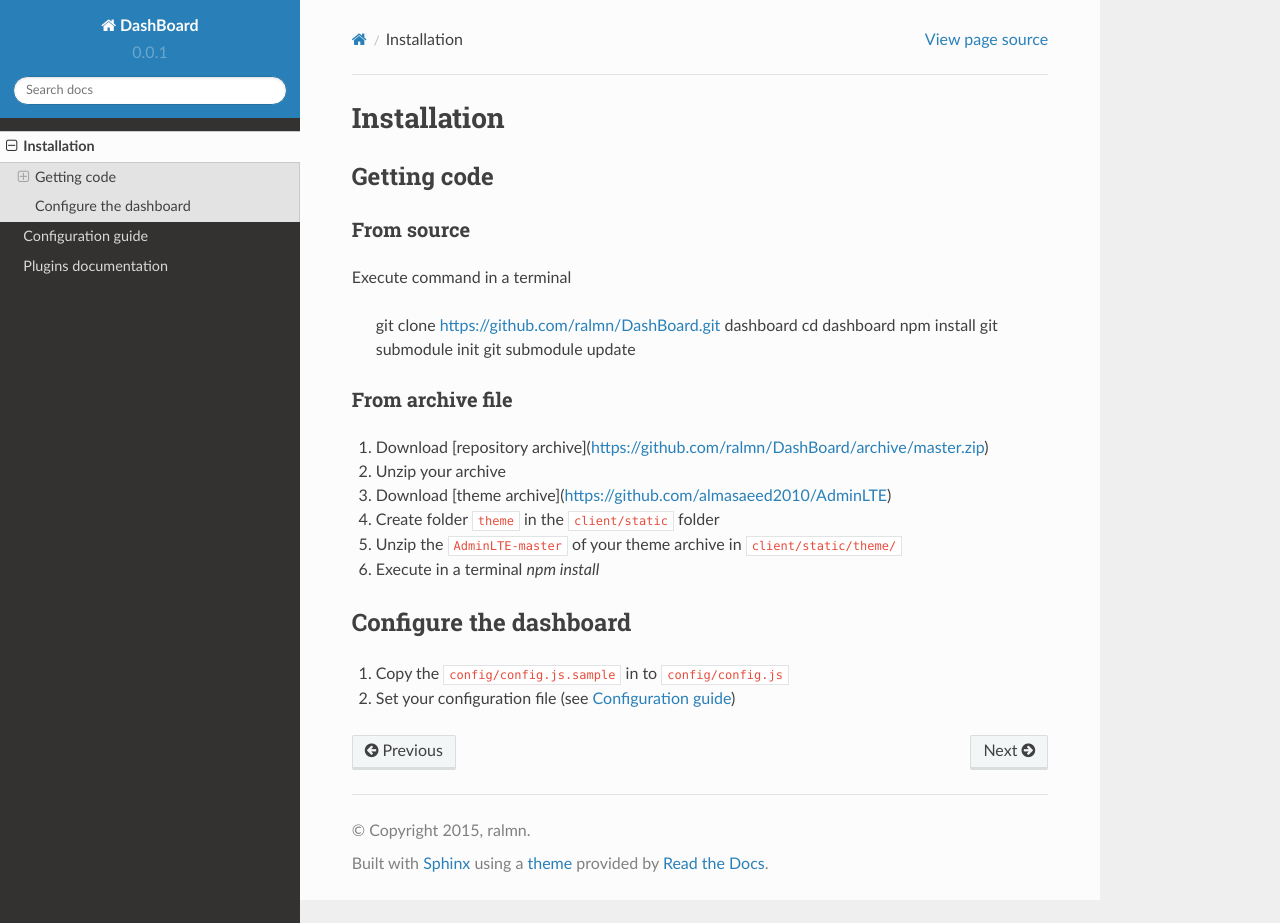
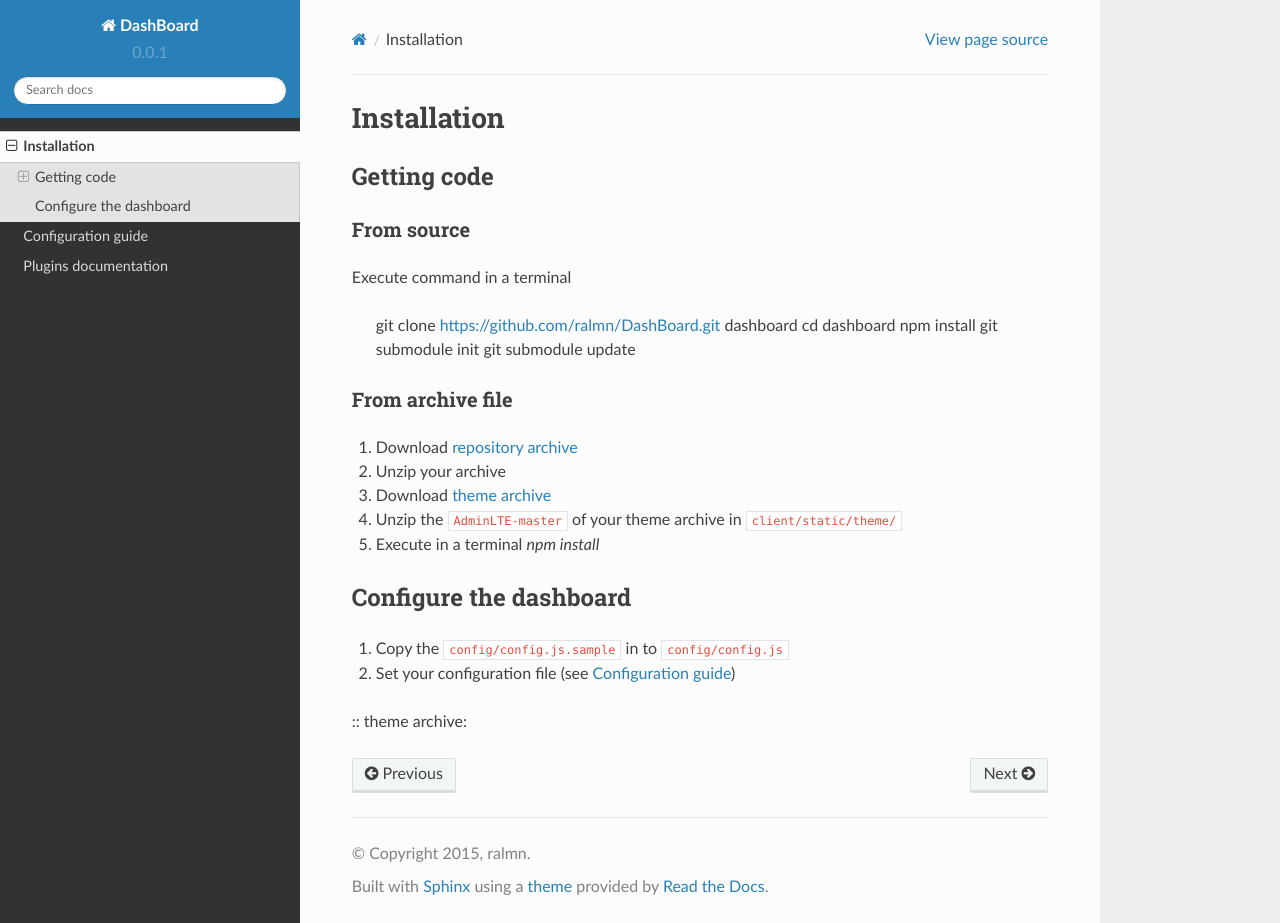
Before and after one commit to san41/DashBoard, a Sphinx documentation site: the page built from docs/install.rst, in a window 1280 px wide and 923 px high. Built offline with Sphinx 7.4.7 and the Read the Docs theme 2.0.0, drawn with Linux system fonts in a browser that asks for light colours.

Commit message:
docs: Fix install page

```diff
--- a/docs/install.rst
+++ b/docs/install.rst
@@ -18,12 +18,11 @@ Execute command in a terminal
 From archive file
 *******************
 
-1. Download [repository archive](https://github.com/ralmn/DashBoard/archive/master.zip)
+1. Download `repository archive <https://github.com/ralmn/DashBoard/archive/>`_
 2. Unzip your archive
-3. Download [theme archive](https://github.com/almasaeed2010/AdminLTE)
-4. Create folder ``theme``  in the ``client/static`` folder
-5. Unzip the ``AdminLTE-master`` of your theme archive in ``client/static/theme/``
-6. Execute in a terminal `npm install`
+3. Download `theme archive <https://github.com/almasaeed2010/AdminLTE/archive/master.zip>`_
+4. Unzip the ``AdminLTE-master`` of your theme archive in ``client/static/theme/``
+5. Execute in a terminal `npm install`
 
 
 
@@ -32,3 +31,7 @@ Configure the dashboard
 
 1. Copy the ``config/config.js.sample`` in to ``config/config.js``
 2. Set your configuration file (see :doc:`config`)
+
+
+
+:: theme archive:
```
